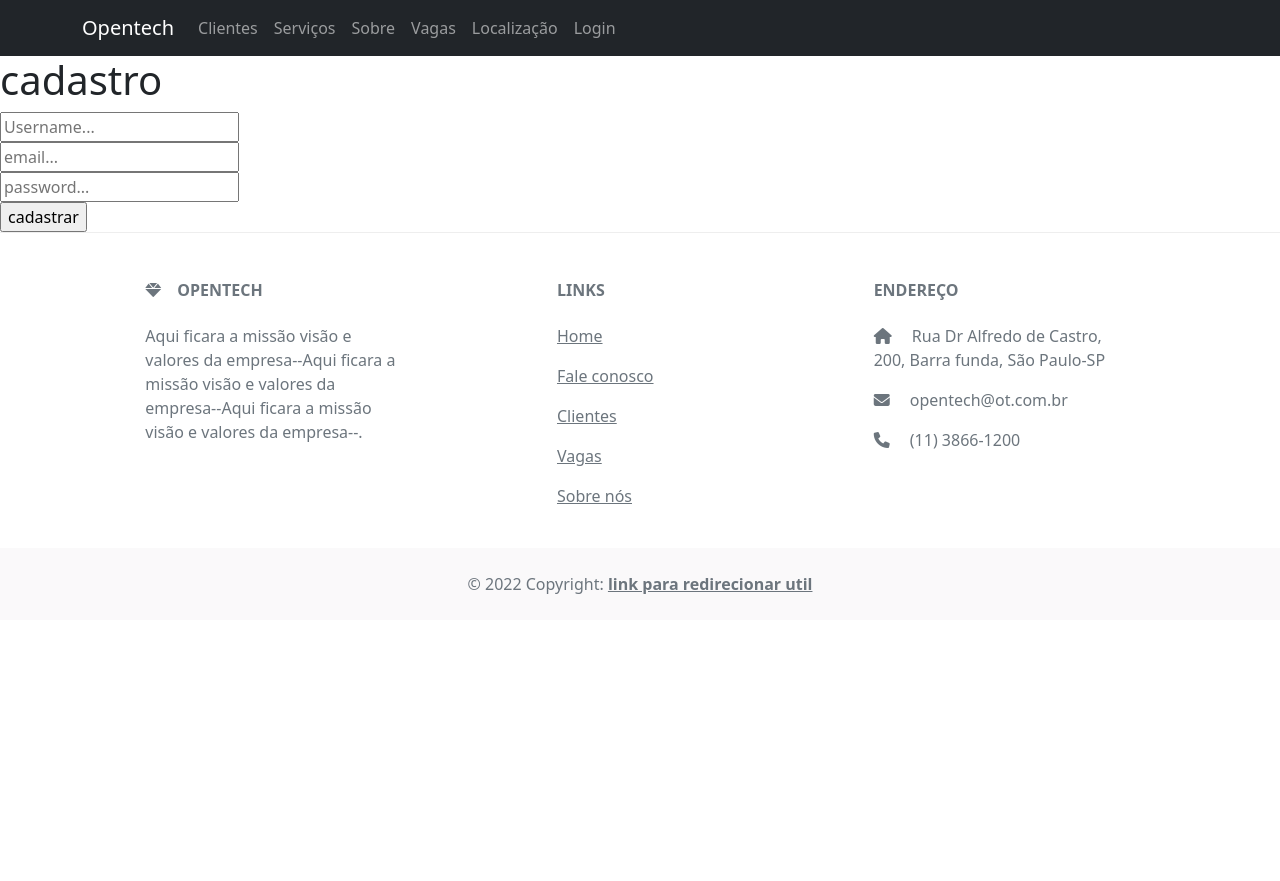
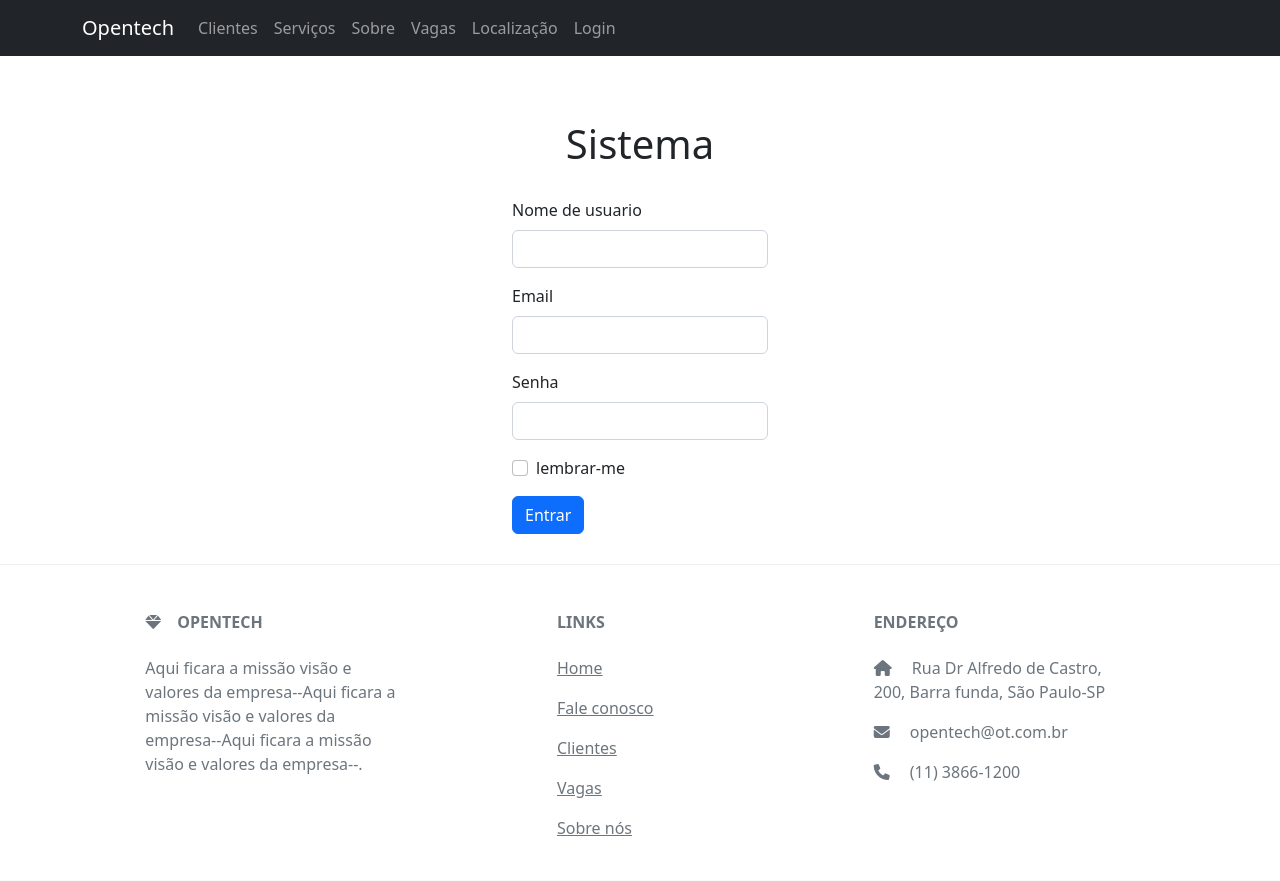
Before and after one commit to PedroMiceli/Sistema-Opentech, a Django app: a page that uses opentech/sistema/templates/cadastro.html in a window 1280 px wide. Shown: the top 881 px of the page. Before the commit the page ends 594 px from the top, so only its background shows below. Run offline with Django 4.2, Linux system fonts and the light colour scheme; some libraries are stand-ins or nearby versions.

Commit message:
finalizada toda a parte de autenticação e login.

```diff
--- /dev/null
+++ b/opentech/paginas/static/sistema/css/login.css
@@ -0,0 +1,17 @@
+.conteudo{
+    padding-top: 5%;
+}
+.erro{
+    margin-top: 30px;
+    text-center;
+    background-color: red;
+    text-collor: red;
+}
+.h1{
+    text-align: center;
+    margin-bottom: 30px;
+}
+.form{
+    padding-left: 40%;
+    padding-right: 40%;
+}
--- a/opentech/paginas/urls.py
+++ b/opentech/paginas/urls.py
@@ -11,4 +11,5 @@
     path('servicos', views.servicos, name='servicos'),
     path('sobre', views.sobre, name='sobre'),
     path('vagas', views.vagas, name='vagas'),
+    path('login/', include('sistema.urls')),
 ]
--- a/opentech/sistema/templates/cadastro.html
+++ b/opentech/sistema/templates/cadastro.html
@@ -1,19 +1,40 @@
 {% extends 'modelo/modelo.html' %}
+{% load static %}
+
+{% block css %}
+<link rel="stylesheet" href="{% static 'sistema/css/login.css' %}">
+{% endblock %}
 
 {% block title %}Login{% endblock %}
 
 {% block content %}
-<h1>cadastro</h1>
+<div class="conteudo">
+        <h1 class="h1">Sistema</h1>
 
-
-    <form action="{%url 'cadastro'%}" method="post">{% csrf_token %}
-        {% csrf_token %}
-        <input type="text" placeholder="Username..." name="username">
-        <br>
-        <input type="email" placeholder="email..." name="email">
-        <br>
-        <input type="password" placeholder="password..." name="senha">
-        <br>
-        <input type="submit" value="cadastrar">
-    </form>
+        <form class="form" action="{% url 'cadastro'%}" method="POST">{% csrf_token %}
+          <div class="mb-3">
+            <label for="exampleInputEmail1" class="form-label">Nome de usuario</label>
+            <input type="text" class="form-control" id="exampleInputEmail1" aria-describedby="emailHelp" name="username">
+          </div>
+          <div class="mb-3">
+              <label class="form-label">Email</label>
+              <input type="email" class="form-control" aria-describedby="emailHelp" name="email">
+          </div>
+          <div class="mb-3">
+            <label for="exampleInputPassword1" class="form-label">Senha</label>
+            <input type="password" class="form-control" id="exampleInputPassword1" name="senha">
+          </div>
+          <div class="mb-3 form-check">
+            <input type="checkbox" class="form-check-input" id="exampleCheck1">
+            <label class="form-check-label" for="exampleCheck1">lembrar-me</label>
+          </div>
+          <button type="submit" class="btn btn-primary">Entrar</button>
+            <div class="erro">
+                {% if messages %}
+                        {% for message in messages %}
+                            {{message}}
+                        {% endfor %}
+                {% endif %}
+            </div>
+        </form>
 {% endblock %}
--- a/opentech/sistema/urls.py
+++ b/opentech/sistema/urls.py
@@ -3,6 +3,8 @@
 from . import views
 
 urlpatterns = [
-    path('', views.login_user, name='login'),
-    path('cadastro/', views.cadastro_user, name='cadastro')
+    path('login', views.login_user, name='login'),
+    path('cadastro/', views.cadastro_user, name='cadastro'),
+    path('home/', views.home, name='home')
+
 ]
--- a/opentech/sistema/views.py
+++ b/opentech/sistema/views.py
@@ -1,8 +1,9 @@
-from django.shortcuts import render
+from django.shortcuts import render, redirect
 from django.http.response import HttpResponse
 from django.contrib.auth.models import User
-
-
+from django.contrib.auth import authenticate, login
+from django.contrib.auth.decorators import login_required
+from django.contrib import messages
 # Create your views here.
 
 def login_user(request):
@@ -10,15 +11,37 @@
         return render(request, 'login.html')
     else:
         username = request.POST.get('username')
-        email = request.POST.get('email')
         senha = request.POST.get('senha')
-        user = User.objects.filter(username=username).first()
+        user = authenticate(username=username, password=senha)
 
         if user:
-            return HttpResponse('Já existe um usuario com este username.')
+            login(request, user)
+            return redirect('home')
+        else:
+            messages.success(request, 'Usuario ou senha invalida!!!')
+            return redirect('login')
 
-        return HttpResponse(username)
+
 
 
 def cadastro_user(request):
-    return render(request, 'cadastro.html')
+    if request.method == "GET":
+        return render(request, 'cadastro.html')
+    else:
+        username = request.POST.get('username')
+        email = request.POST.get('email')
+        senha = request.POST.get('senha')
+
+        user = User.objects.filter(username=username).first()
+        if user:
+            return HttpResponse('Já existe um usuário com este nome')
+        else:
+            usuario = User.objects.create_user(username=username, email=email, password=senha)
+            usuario.save()
+            return redirect('login')
+
+
+@login_required(login_url='login')
+def home(request):
+    if request.user.is_authenticated:
+        return HttpResponse('plataforma')
```
Also changed, not shown: opentech/sistema/templates/login.html (+36 -3 lines), opentech/db.sqlite3.
